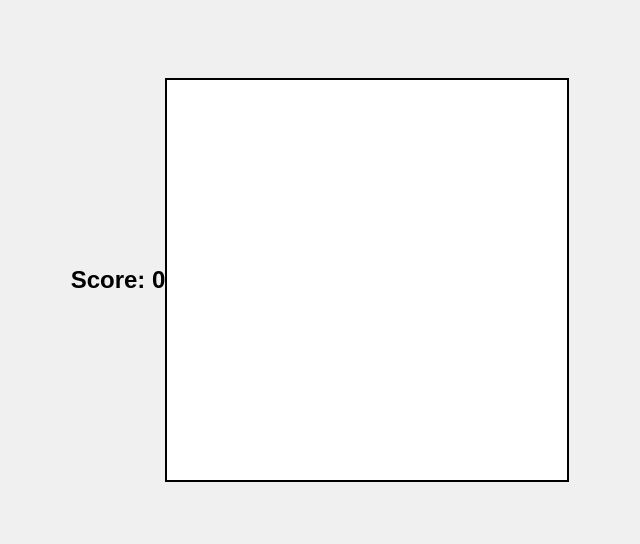
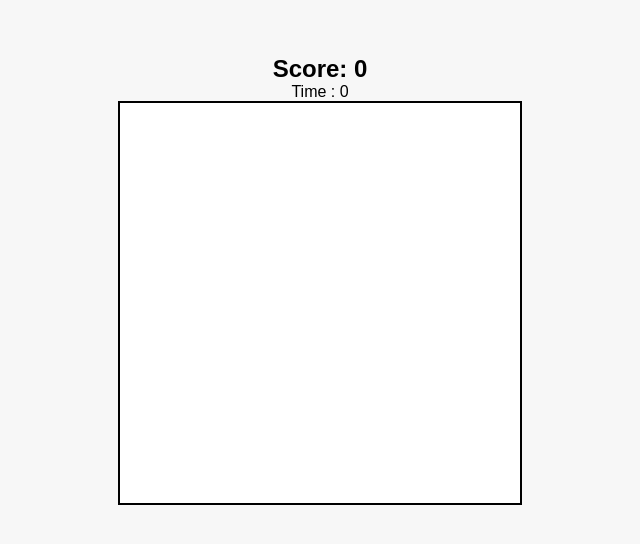
Before and after one commit to samumuku/P_BULLE-Snake-SamuelSallaku, a plain HTML site: page snake/p-bulle-snake-step1-start/index.html in a window 1280 px wide. Shown: the part 120-664 px from the top of the page, without its empty margins (320-960 px from the left). Drawn offline with Linux system fonts and the light colour scheme; a web font is replaced by a local one.

Commit message:
feat(snake): Temps
[70][WIP][]
Je n'arrive toujours pas à faire un timer

```diff
--- a/snake/p-bulle-snake-step1-start/index.html
+++ b/snake/p-bulle-snake-step1-start/index.html
@@ -7,19 +7,22 @@
     <title>Jeu du Serpent</title>
     <style>
       body {
+        background-color: #f7f7f7;
+        font-family: "Borna", sans-serif;
+        margin: 0;
+        padding: 0;
         display: flex;
         justify-content: center;
         align-items: center;
         height: 100vh;
-        margin: 0;
-        background-color: #f0f0f0;
+        flex-direction: column;
       }
       canvas {
         border: 2px solid #000;
         background-color: #fff;
       }
       #divScore {
-        font-family: "Borna", sans-serif;
+        display: flex;
         font-size: 24px;
         font-weight: bold;
       }
--- a/snake/p-bulle-snake-step1-start/src/collision.js
+++ b/snake/p-bulle-snake-step1-start/src/collision.js
@@ -12,7 +12,7 @@
  */
 export function checkCollision(head, snakeArray) {
   for (let i = 0; i < snakeArray.length; i++) {
-    if (head.x === snakeArray[i].x && head.y === snakeArray[i].y) {
+    if (head.x == snakeArray[i].x && head.y == snakeArray[i].y) {
       return true;
     }
   }
--- a/snake/p-bulle-snake-step1-start/src/main.js
+++ b/snake/p-bulle-snake-step1-start/src/main.js
@@ -18,6 +18,14 @@ let gameInterval; // Variable pour stocker l'identifiant de l'intervalle
 document.addEventListener("keydown", (event) => {
   direction = handleDirectionChange(event, direction);
 });
+
+function startTimer() {
+  let time = 0;
+  setInterval(time, 1000);
+  document.getElementById("divTime").innerHTML = "Time : " + time;
+}
+
+function restart() {}
 
 function startGame() {
   snake = initSnake();
@@ -45,10 +53,10 @@ function draw() {
     snake.push(snakeHead);
     score++;
   }
-
   drawSnake(ctx, snake, box);
   drawFood(ctx, food, box);
   drawScore(ctx, score);
+  startTimer();
 }
 
 startGame();
```
